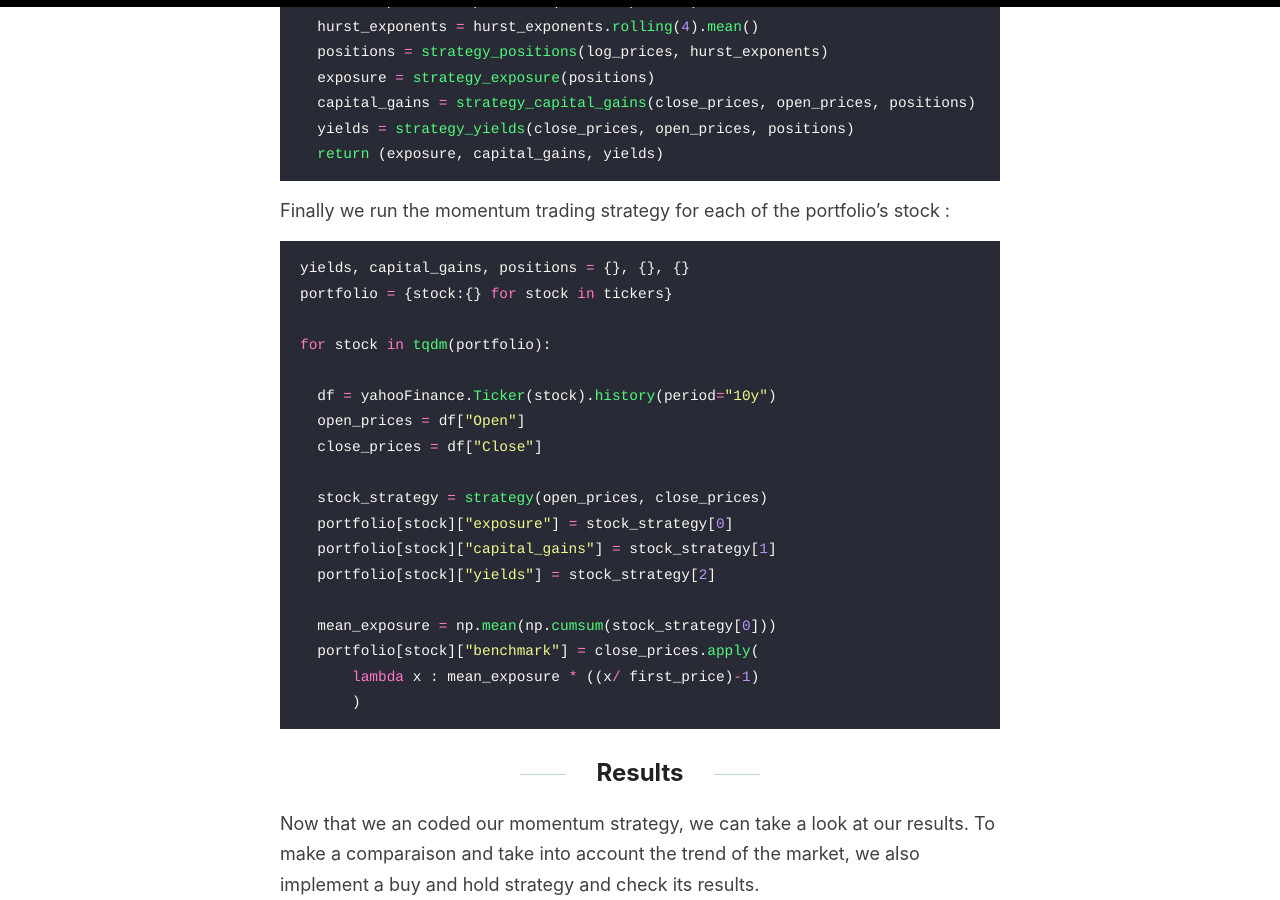
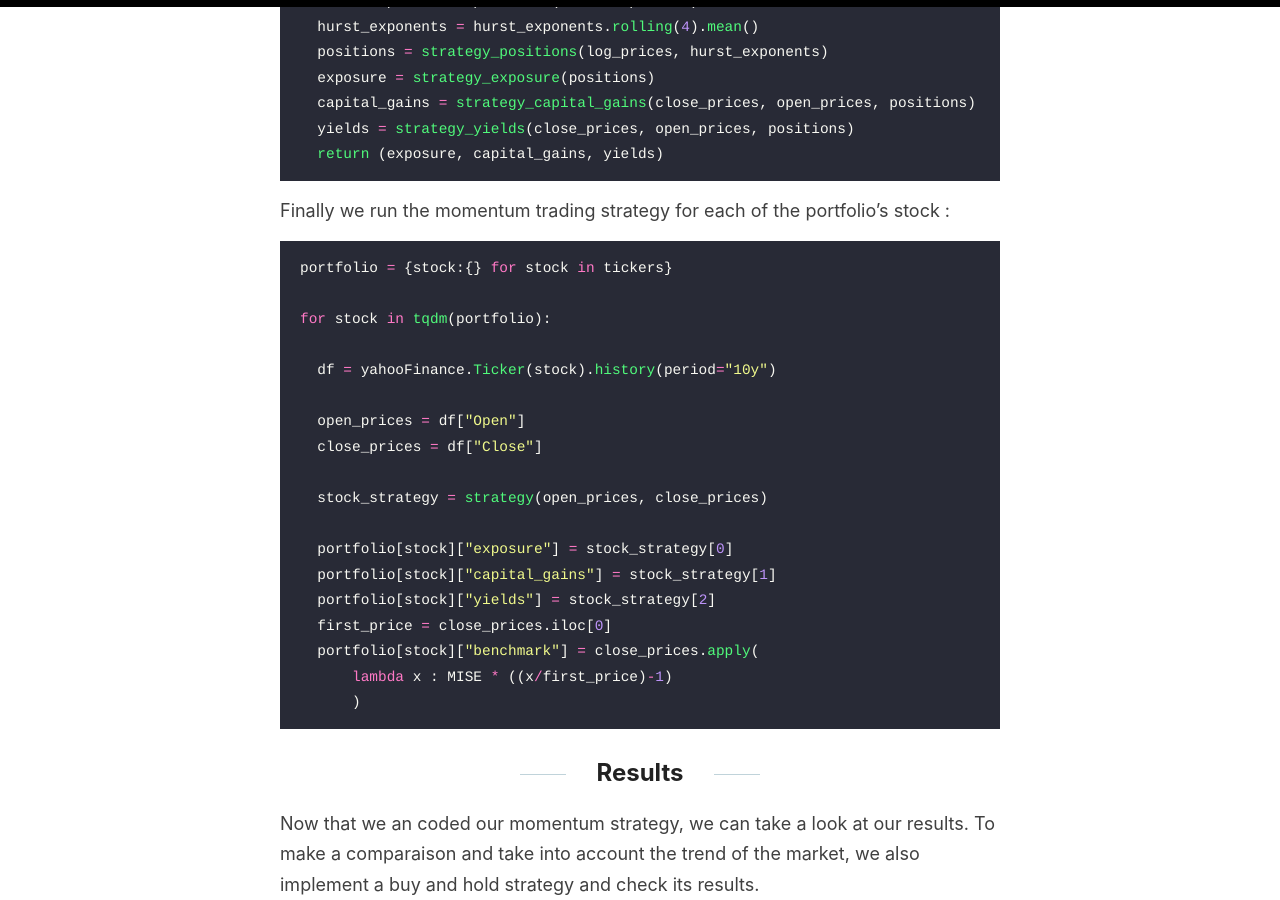
Before and after one commit to Zaltarba/blog, a Jekyll site: the page built from _posts/2023-07-21-MomentumTrading.md, in a window 1280 px wide and 900 px high, scrolled down 7586 px. Built offline with Jekyll 4.4.1, drawn with Linux system fonts in a browser that asks for light colours.

Commit message:
Update 2023-07-21-MomentumTrading.md

````diff
--- a/_posts/2023-07-21-MomentumTrading.md
+++ b/_posts/2023-07-21-MomentumTrading.md
@@ -239,23 +239,23 @@ def strategy(open_prices:pd.Series, close_prices:pd.Series)->Tuple[np.ndarray]:
 Finally we run the momentum trading strategy for each of the portfolio's stock :
 
 ```python
-yields, capital_gains, positions = {}, {}, {}
 portfolio = {stock:{} for stock in tickers}
 
 for stock in tqdm(portfolio):
 
   df = yahooFinance.Ticker(stock).history(period="10y")
+
   open_prices = df["Open"]
   close_prices = df["Close"]
 
   stock_strategy = strategy(open_prices, close_prices)
+
   portfolio[stock]["exposure"] = stock_strategy[0]
   portfolio[stock]["capital_gains"] = stock_strategy[1]
   portfolio[stock]["yields"] = stock_strategy[2]
-
-  mean_exposure = np.mean(np.cumsum(stock_strategy[0]))
+  first_price = close_prices.iloc[0]
   portfolio[stock]["benchmark"] = close_prices.apply(
-      lambda x : mean_exposure * ((x/ first_price)-1)
+      lambda x : MISE * ((x/first_price)-1)
       )
 ```
 
````
